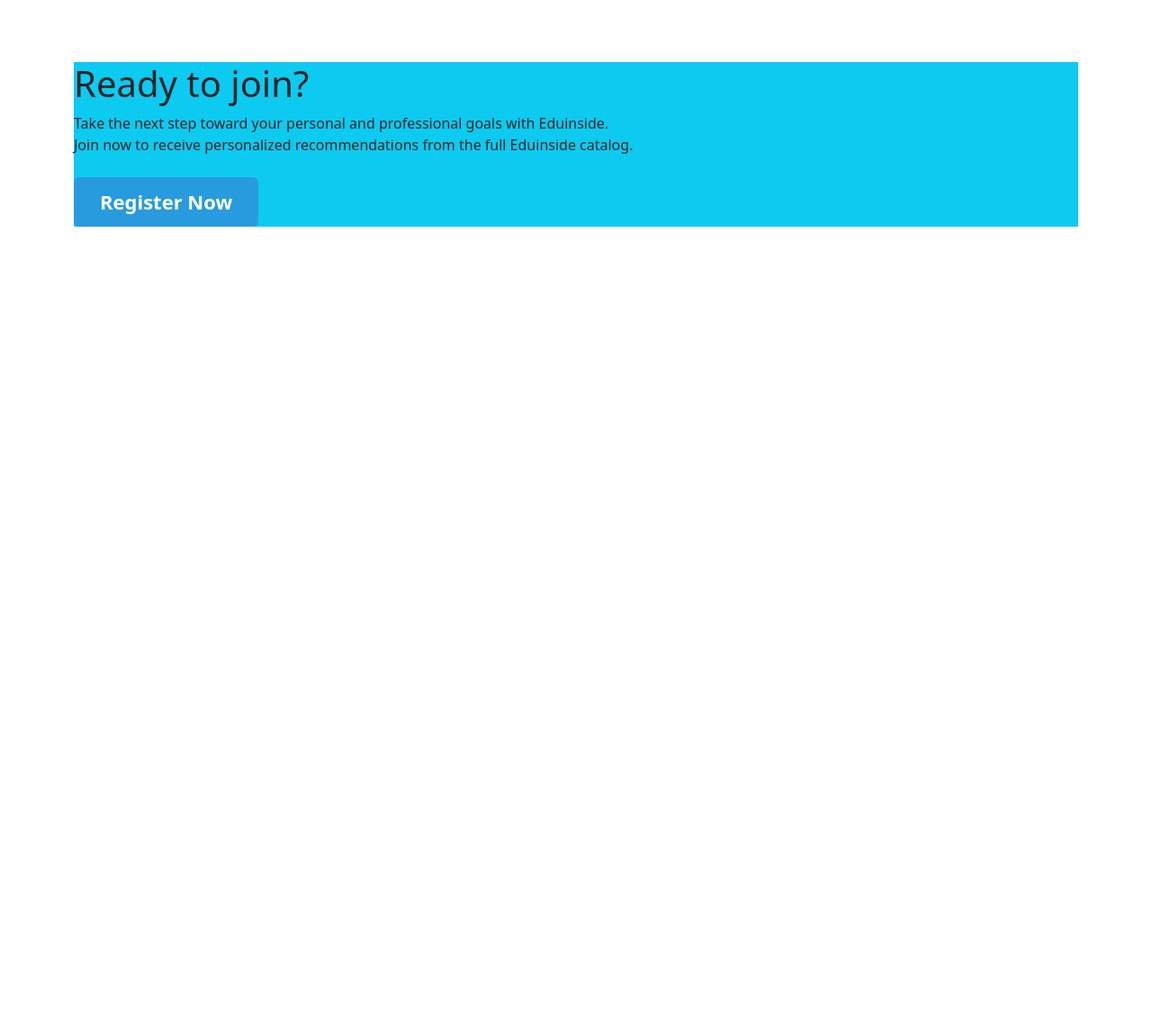
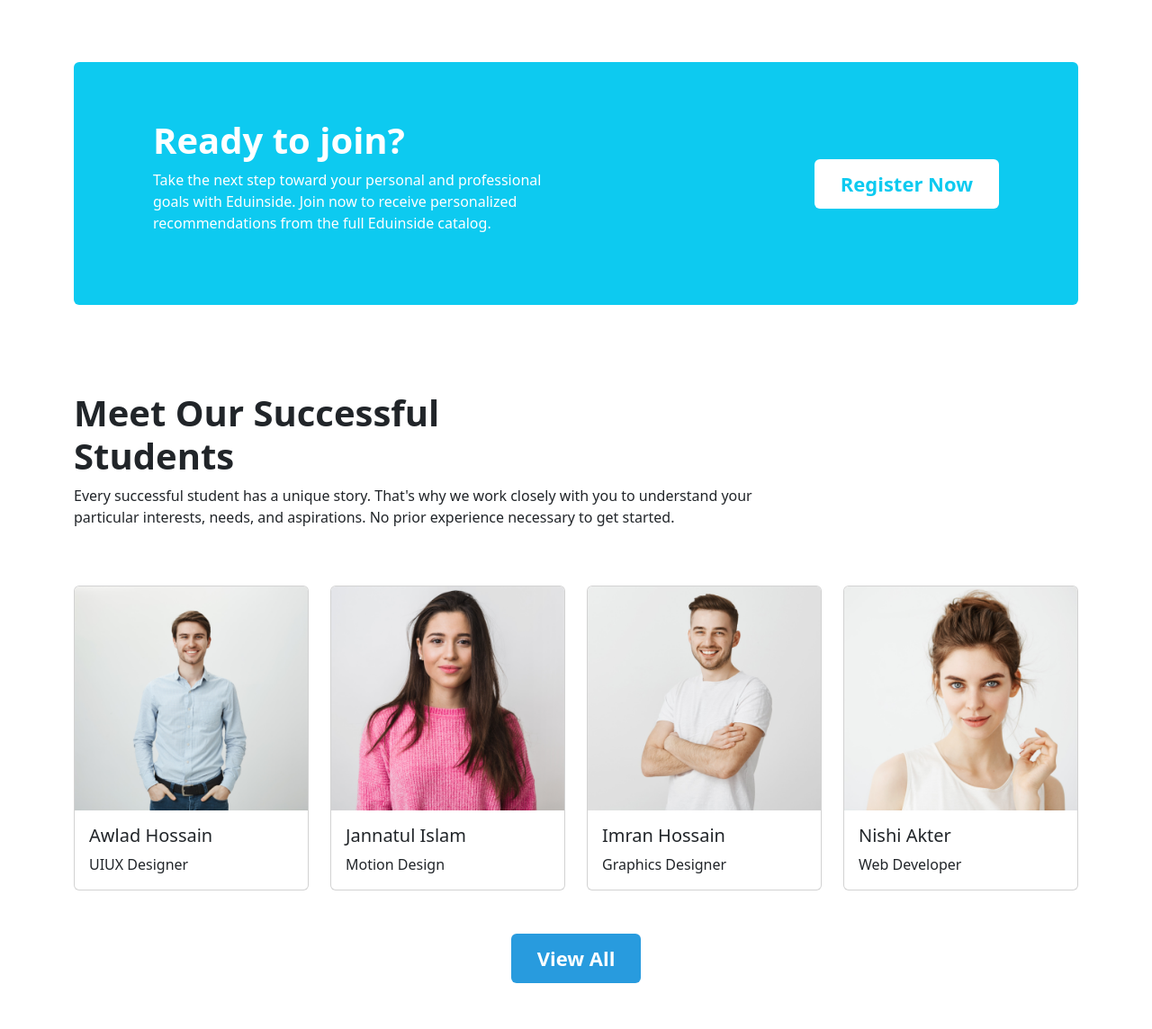
Before and after one commit to Saadi-Rahman/eduinside, a plain HTML site: page index.html in a window 1280 px wide. Shown: the part 2789-3933 px from the top of the page at 90% size. Before the commit the page ends 3089 px from the top, so only its background shows below. Drawn offline with nearby package versions, Linux system fonts and the light colour scheme.

Commit message:
added success student section

```diff
--- a/CSS/styles.css
+++ b/CSS/styles.css
@@ -82,14 +82,35 @@
 }
 
 
+#reg-btn {
+    display: flex;
+    align-items: center;
+    justify-content: end;
+}
+
+
+.eduinside-reg-sec {
+    padding: 15px 40px;
+}
+
+
 
 
 
 /* ----------- Media query ------------ */
 /* Large devices */
-@media only screen and (min-width: 769px) {
+@media only screen and (min-width: 769px) and (max-width: 992px) {
     .container{
         width: 100%;
+    }
+
+    .eduinside-reg-sec {
+        text-align: center;
+    }
+
+    #reg-btn {
+        justify-content: center;
+        margin-top: 20px;
     }
 
 
@@ -118,6 +139,15 @@
         font-weight: 600;
         padding: 8px 20px;
     }
+
+    .eduinside-reg-sec {
+        text-align: center;
+    }
+
+    #reg-btn {
+        justify-content: center;
+        margin-top: 20px;
+    }
 }
 
 
@@ -145,4 +175,15 @@
         font-weight: 500;
         padding: 5px 10px;
     }
+
+    .eduinside-reg-sec {
+        text-align: center;
+    }
+
+    #reg-btn {
+        justify-content: center;
+        margin-top: 20px;
+    }
+
+
 }
--- a/index.html
+++ b/index.html
@@ -258,18 +258,70 @@
 
         <!-- register now start -->
         <section class="container my-5">
-            <div class="bg-info">
-                <div>
-                    <h1>Ready to join?</h1>
-                    <p>Take the next step toward your personal and professional goals with Eduinside. <br> Join now to receive personalized recommendations from the full Eduinside catalog.</p>
-                </div>
+            <div class="bg-info my-5 p-5 rounded-2">
+                <div class="row eduinside-reg-sec">
+                    <div class="col-md-12 col-lg-6">
+                        <h1 class="fw-bold text-white">Ready to join?</h1>
+                        <p class="text-white">Take the next step toward your personal and professional goals with Eduinside. Join now to receive personalized recommendations from the full Eduinside catalog.</p>
+                    </div>
 
-                <div class="my-4">
-                    <a href="" class="eduinside-btn btn eduinside-bg-color">Register Now</a>
+                    <div class="col-md-12 col-lg-6" id="reg-btn">
+                        <a href="" class="eduinside-btn btn bg-white text-info">Register Now</a>
+                    </div>
                 </div>
             </div>
         </section>
         <!-- register now end -->
+
+        <!-- success student sec start -->
+        <section class="container my-5">
+            <h2 class="fs-1 fw-bold pt-5">Meet Our Successful  <br> Students</h2>
+            <p class="pb-5">Every successful student has a unique story. That's why we work closely with you to understand your <br> particular interests, needs, and aspirations. No prior experience necessary to get started.</p>
+
+            <div class="row row-cols-1 row-cols-md-2 row-cols-lg-4 g-4">
+                <div class="col">
+                  <div class="card h-100">
+                    <img src="images/student/student-1.png" class="card-img-top" alt="...">
+                    <div class="card-body">
+                      <h5 class="card-title">Awlad Hossain</h5>
+                      <p class="card-text">UIUX Designer</p>
+                    </div>
+                  </div>
+                </div>
+                <div class="col">
+                  <div class="card h-100">
+                    <img src="images/student/student-2.png" class="card-img-top" alt="...">
+                    <div class="card-body">
+                      <h5 class="card-title">Jannatul Islam</h5>
+                      <p class="card-text">Motion Design</p>
+                    </div>
+                  </div>
+                </div>
+                <div class="col">
+                  <div class="card h-100">
+                    <img src="images/student/student-3.png" class="card-img-top" alt="...">
+                    <div class="card-body">
+                      <h5 class="card-title">Imran Hossain</h5>
+                      <p class="card-text">Graphics Designer</p>
+                    </div>
+                  </div>
+                </div>
+                <div class="col">
+                  <div class="card h-100">
+                    <img src="images/student/student-4.png" class="card-img-top" alt="...">
+                    <div class="card-body">
+                      <h5 class="card-title">Nishi Akter</h5>
+                      <p class="card-text">Web Developer</p>
+                    </div>
+                  </div>
+                </div>
+              </div>
+
+              <div class="text-center py-5">
+                <a href="" class="eduinside-btn btn eduinside-bg-color">View All</a>
+            </div>
+        </section>
+        <!-- success student sec start -->
     </main>
 
 
```
